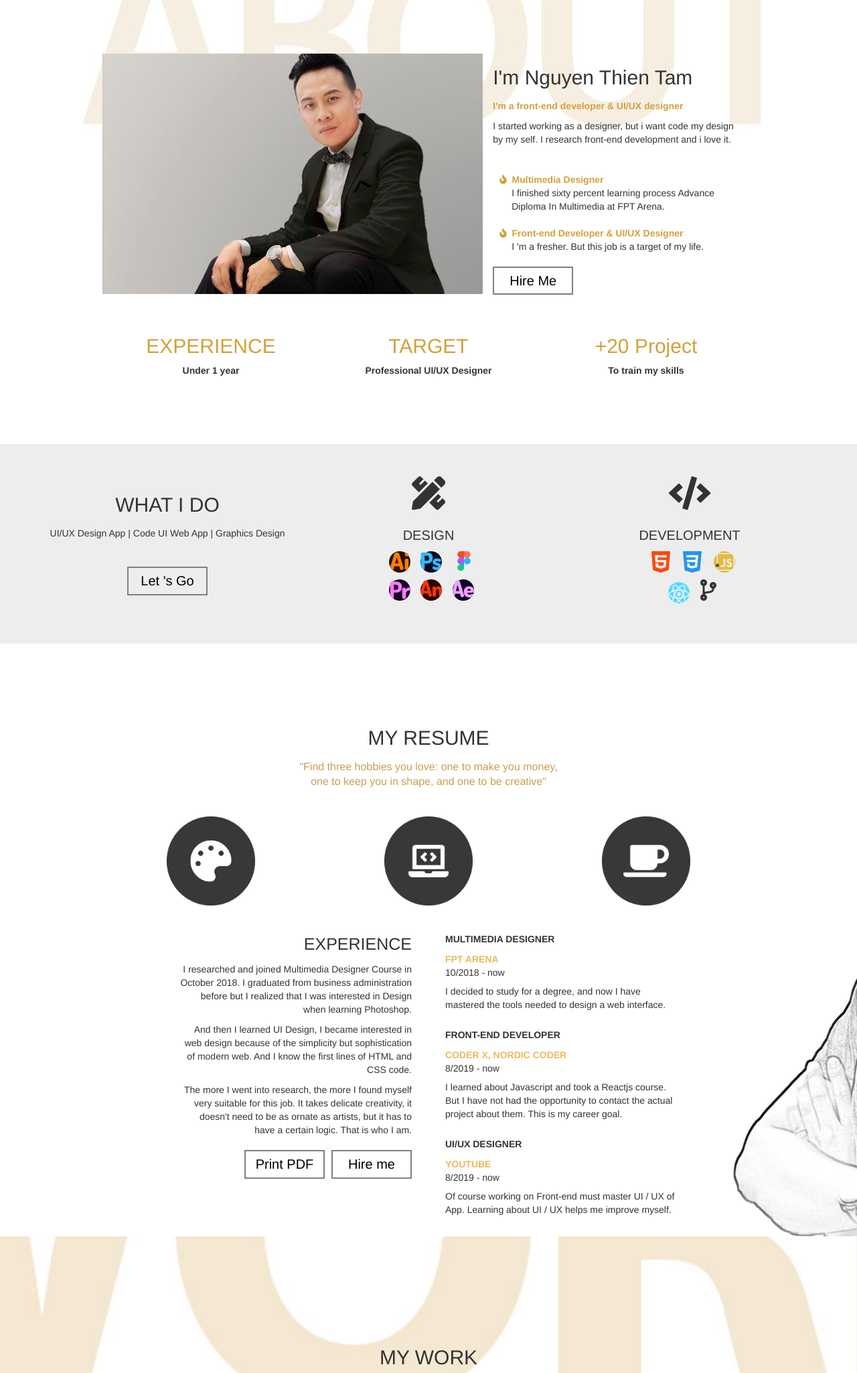
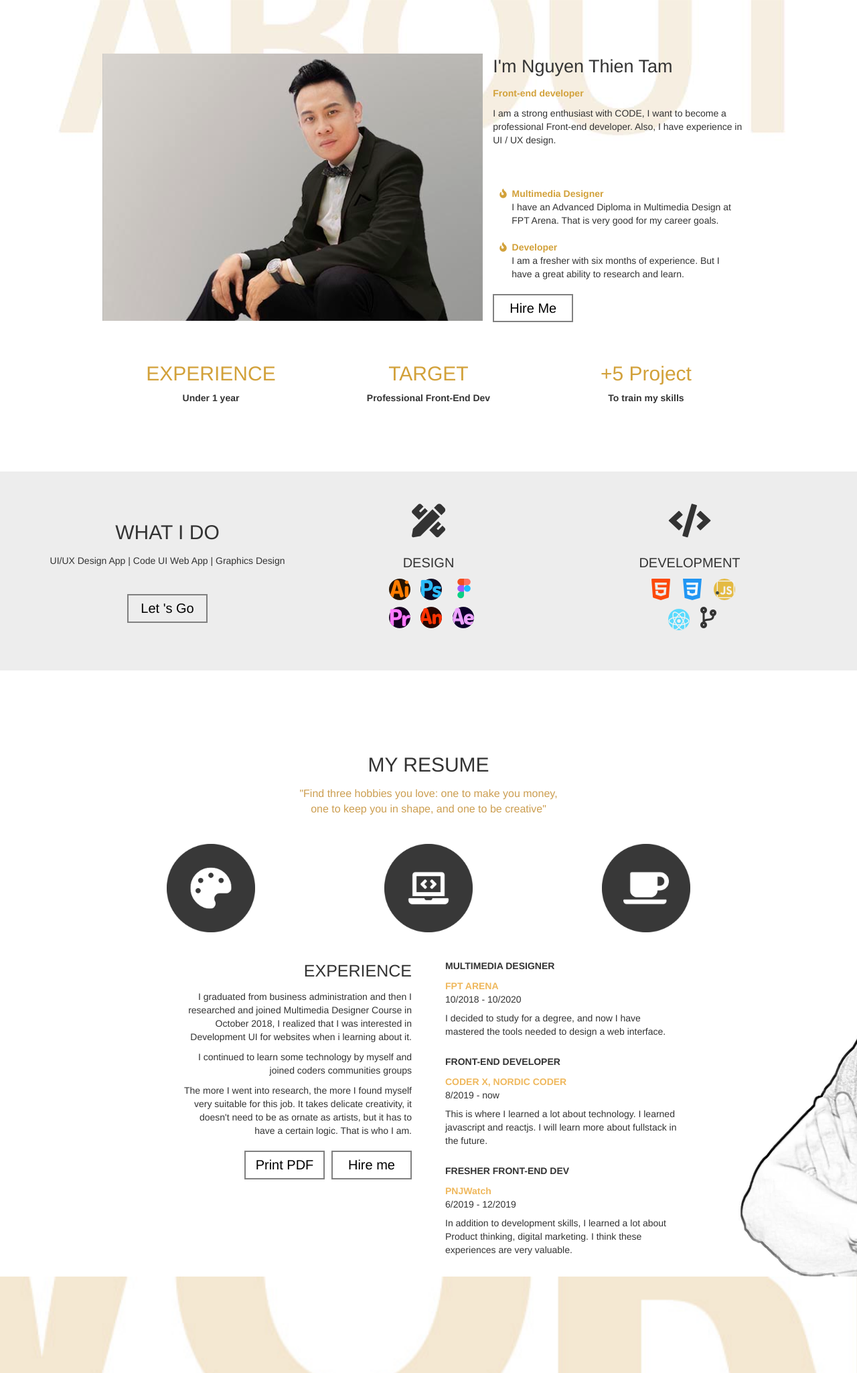
Before and after one commit to NguyenTam2206/nguyentam2206.github.io, a website with bundled scripts: page index.html in a window 1280 px wide. Shown: the part 750-2800 px from the top of the page at 67% size. Built offline with nearby package versions, Linux system fonts and the light colour scheme; a script that the page names is missing; files whose address does not match are found by name.

Commit message:
change some info

```diff
--- a/css/common.css
+++ b/css/common.css
@@ -214,7 +214,7 @@ html{
 	background-repeat: none;
 	background-position: center;
 	background-size: cover;
-	height: 359px;
+	height: 399px;
 }
 
 .hinhanhaboutvn{
--- a/index.html
+++ b/index.html
@@ -11,7 +11,7 @@
   <link href="css/common.css" rel="stylesheet">
   <link href="css/bootstrap-3.3.7.css" rel="stylesheet" type="text/css">
   <!--JavaScript -->
-  <script src="js/jquery-1.11.3.min.js"></script> <!--Chép bootpag vào đây vì global k load node_modules? Đang tìm hiểu-->
+  <script src="js/jquery-1.11.3.min.js"></script>
   <script src="js/bootstrap-3.3.7.js"></script>
   <!--JQuery-->
   <link href="lightgallery/dist/css/lightgallery.css" rel="stylesheet">
@@ -158,18 +158,21 @@
                                       col-md-5
                                       col-sm-6
                                       col-xs-12 thongtinabout">
-                              <p style="font-size: 30px; margin-top: 15px;">I'm Nguyen Thien Tam </p>
-                              <p style="color:rgba(210,161,58,1.00);"><b>I'm a front-end developer &#38; UI/UX designer</b></p>
-                              <p>I started working as a designer, but i want code my design by my self. I research front-end development and i love it.</p>
+                              <p style="font-size: 27px;">I'm Nguyen Thien Tam </p>
+                              <p style="color:rgba(210,161,58,1.00);"><b>Front-end developer</b></p>
+                              <p>I am a strong enthusiast with CODE, I want to become a professional Front-end developer. Also, I have experience in UI / UX design.</p>
+                              <br>
                               <ul class="joblist">
                                   <li><i class="fas fa-fire"></i>&nbsp;&nbsp;<b>Multimedia Designer</b>
-                                      <br>
-                                     	<div style="padding-left: 18px;">I finished sixty percent learning process Advance Diploma In Multimedia at FPT Arena.</div>
+                                         <div style="padding-left: 18px;">
+                                                I have an Advanced Diploma in Multimedia Design at FPT Arena.
+                                                That is very good for my career goals.
+                                        </div>
                                   </li>
-                                  <li><i class="fas fa-fire"></i>&nbsp;&nbsp;<b>Front-end Developer &#38; UI/UX Designer </b>
-                                      <br>
-
-									   <div style="padding-left: 18px;">I 'm a fresher. But this job is a target of my life.</div>
+                                  <li><i class="fas fa-fire"></i>&nbsp;&nbsp;<b>Developer</b>
+									   <div style="padding-left: 18px;">
+                                            I am a fresher with six months of experience. But I have a great ability to research and learn.
+                                        </div>
 								  </li>
                               </ul>
                               <a href="mailto:nguyenthientam.2206@gmail.com" class="hirebtn">Hire Me</a>
@@ -188,13 +191,13 @@
                                       col-sm-4
                                       col-xs-4 toprate">
                               <h2>TARGET</h2>
-                              <b>Professional UI/UX Designer</b>
+                              <b>Professional Front-End Dev</b>
                           </div>
                           <div class="col-lg-4
                                       col-md-4
                                       col-sm-4
                                       col-xs-4 toprate">
-                              <h2>+20 Project</h2>
+                              <h2>+5 Project</h2>
                               <b>To train my skills</b>
                           </div>
                       </div>
@@ -308,9 +311,8 @@
                                      col-md-6
                                      col-sm-6" style="text-align:right; padding-right: 25px;">
                              <p style="font-size: 25px;">EXPERIENCE</p>
-                             <p>I researched and joined Multimedia Designer Course in October 2018.
-							 I graduated from business administration before but I realized that I was interested in Design when learning Photoshop.</p>
-                             <p>And then I learned UI Design, I became interested in web design because of the simplicity but sophistication of modern web. And I know the first lines of HTML and CSS code.</p>
+                             <p>I graduated from business administration and then I researched and joined Multimedia Designer Course in October 2018, I realized that I was interested in Development UI for websites when i learning about it.</p>
+                             <p>I continued to learn some technology by myself and joined coders communities groups</p>
 							 <p>The more I went into research, the more I found myself very suitable for this job. It takes delicate creativity, it doesn't need to be as ornate as artists, but it has to have a certain logic. That is who I am.</p>
                              <div style="margin-top: 20px;" class="btnhoptacpdf">
                                     <ul>
@@ -324,38 +326,40 @@
                                      col-sm-6" style="text-align: left; padding-left: 25px;">
                              <p style="font-size: 14px;"><b>MULTIMEDIA DESIGNER</b></p>
                              <b style="color:rgba(239,184,93,1.00);">FPT ARENA</b><br>
-                             <span>10/2018 - now</span>
+                             <span>10/2018 - 10/2020</span>
                              <p style="margin-top: 8px;">
                                     I decided to study for a degree, and now I have mastered the tools needed to design a web interface.</p>
                              <p style="font-size: 14px; margin-top:25px;"><b>FRONT-END DEVELOPER</b></p>
                              <b style="color:rgba(239,184,93,1.00);">CODER X, NORDIC CODER</b><br>
                              <span>8/2019 - now</span>
-                             <p style="margin-top: 8px;">I learned about Javascript and took a Reactjs course. But I have not had the opportunity to contact the actual project about them. This is my career goal.</p>
-                             <p style="font-size: 14px; margin-top:25px;"><b>UI/UX DESIGNER</b></p>
-                             <b style="color:rgba(239,184,93,1.00);">YOUTUBE</b><br>
-                             <span>8/2019 - now</span>
-                             <p style="margin-top: 8px;">Of course working on Front-end must master UI / UX of App. Learning about UI / UX helps me improve myself.</p>
+                             <p style="margin-top: 8px;">
+                                    This is where I learned a lot about technology. I learned javascript and reactjs. I will learn more about fullstack in the future.
+                            </p>
+                             <p style="font-size: 14px; margin-top:25px;"><b>FRESHER FRONT-END DEV</b></p>
+                             <b style="color:rgba(239,184,93,1.00);">PNJWatch</b><br>
+                             <span>6/2019 - 12/2019</span>
+                             <p style="margin-top: 8px;">
+                                    In addition to development skills, I learned a lot about Product thinking, digital marketing. I think these experiences are very valuable.</p>
                          </div>
                      </div>
                      <div class="visible-xs" style="margin-top: 40px;">
                          <div class="col-xs-12">
                              <p style="font-size: 25px;">EXPERIENCE</p>
-                             <p>I researched and joined Multimedia Designer Course in October 2018.
-                                I graduated from business administration before but I realized that I was interested in Design when learning Photoshop.</p>
-                                    <p>And then I learned UI Design, I became interested in web design because of the simplicity but sophistication of modern web. And I know the first lines of HTML and CSS code.</p>
+                             <p>I graduated from business administration and then I researched and joined Multimedia Designer Course in October 2018, I realized that I was interested in Development UI for websites when i learning about it.</p>
+                                    <p>I continued to learn some technology by myself and joined coders communities groups</p>
                                     <p>The more I went into research, the more I found myself very suitable for this job. It takes delicate creativity, it doesn't need to be as ornate as artists, but it has to have a certain logic. That is who I am.</p>
                              <p style="font-size: 14px; margin-top: 30px;"><b>MULTIMEDIA DESIGNER</b></p>
                              <b style="color:rgba(239,184,93,1.00);">FPT ARENA</b><br>
-                             <span>10/2018 - now</span>
+                             <span>10/2018 - 10/2020</span>
                              <p style="margin-top: 8px;"> I decided to study for a degree, and now I have mastered the tools needed to design a web interface.</p>
                              <p style="font-size: 14px; margin-top:25px;"><b>FRONT-END DEVELOPER</b></p>
                              <b style="color:rgba(239,184,93,1.00);">CODER X, NORDIC CODER</b><br>
                              <span>8/2019 - now</span>
-                             <p style="margin-top: 8px;">I learned about Javascript and took a Reactjs course. But I have not had the opportunity to contact the actual project about them. This is my career goal.</p>
-                             <p style="font-size: 14px; margin-top:25px;"><b>UI/UX DESIGNER</b></p>
-                             <b style="color:rgba(239,184,93,1.00);">YOUTUBE</b><br>
+                             <p style="margin-top: 8px;">This is where I learned a lot about technology. I learned javascript and reactjs. I will learn more about fullstack in the future.</p>
+                             <p style="font-size: 14px; margin-top:25px;"><b>FRESHER FRONT-END DEV</b></p>
+                             <b style="color:rgba(239,184,93,1.00);">PNJWatch</b><br>
                              <span>8/2019 - now</span>
-                             <p style="margin-top: 8px;">Of course working on Front-end must master UI / UX of App. Learning about UI / UX helps me improve myself.</p>
+                             <p style="margin-top: 8px;">In addition to development skills, I learned a lot about Product thinking, digital marketing. I think these experiences are very valuable.</p>
                              <div style="margin-top: 20px;" class="btnhoptacpdf">
                                     <ul>
                                         <li style="float: left; margin-left: 0px;"><a href="mailto:nguyenthientam.2206@gmail.com" class="hirebtn">Hire me</a></li>
```
Also changed, not shown: indexvn.html (+28 -27 lines), 1 other file.
